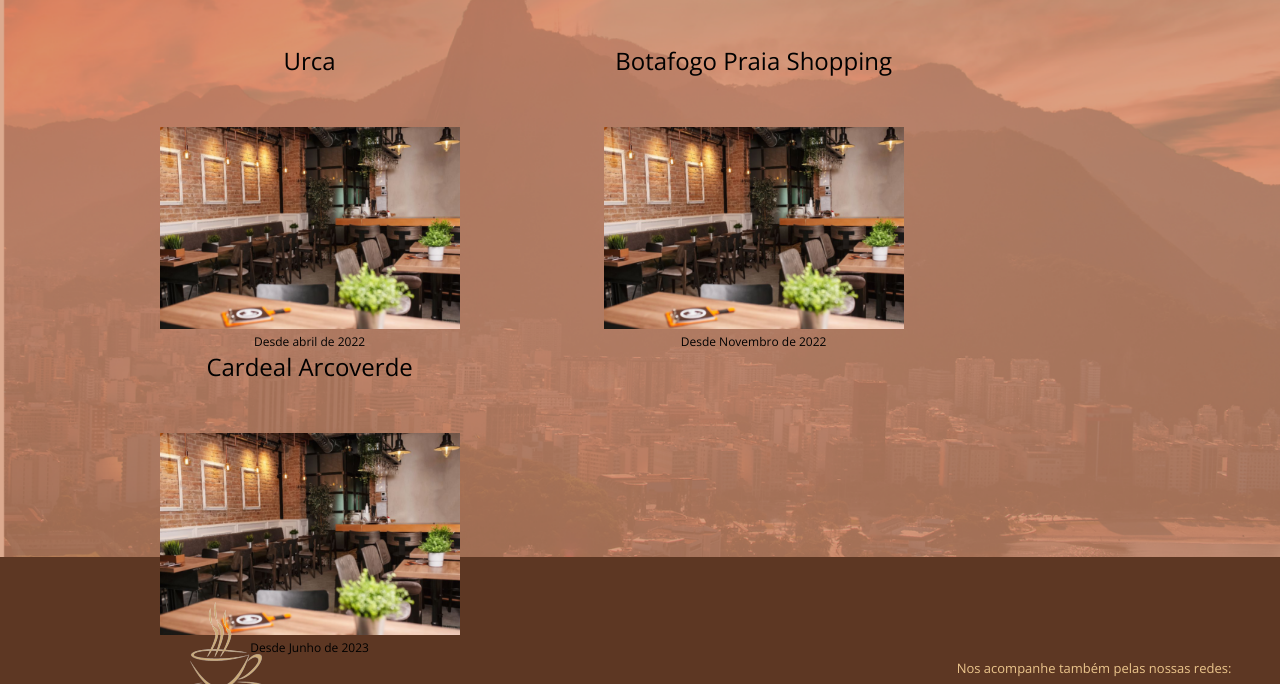
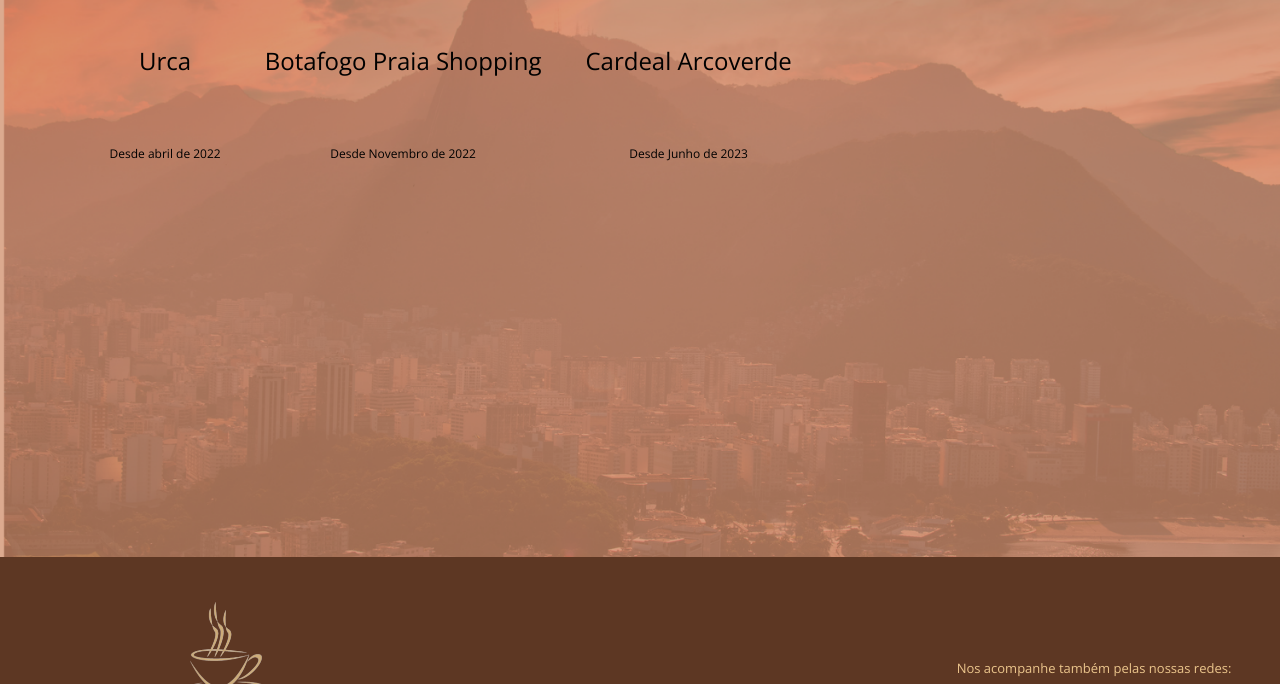
Before and after one commit to rafael-villela/Cafe-da-Terra, a plain HTML site: page index.html in a window 1280 px wide. Shown: the part 2060-2744 px from the top of the page. Drawn offline with nearby package versions, Linux system fonts and the light colour scheme.

Commit message:
tirei fotos

```diff
--- a/index.html
+++ b/index.html
@@ -72,21 +72,21 @@
                 <div class="unidadesdivs">
                     <h2 class="h2divunidades">Urca</h2>
 
-                    <p class="alinharimagem"><img src="Imagens/praiashopping.png" alt="" class="tamanhoimg"></p>
+                    <p class="alinharimagem"><img src="" alt="" class="tamanhoimg"></p>
 
                     <p class="alinhardescricao">Desde abril de 2022</p>
                 </div>
                 <div class="unidadesdivs">
                     <h2 class="h2divunidades">Botafogo Praia Shopping</h2>
 
-                    <p class="alinharimagem"><img src="Imagens/praiashopping.png" alt="" class="tamanhoimg"></p>
+                    <p class="alinharimagem"><img src="" alt="" class="tamanhoimg"></p>
 
                     <p class="alinhardescricao">Desde Novembro de 2022</p>
                 </div>
                 <div class="unidadesdivs">
                     <h2 class="h2divunidades">Cardeal Arcoverde</h2>
 
-                    <p class="alinharimagem"><img src="Imagens/praiashopping.png" alt="" class="tamanhoimg"></p>
+                    <p class="alinharimagem"><img src="" alt="" class="tamanhoimg"></p>
 
                     <p class="alinhardescricao">Desde Junho de 2023</p>
                 </div>
```
